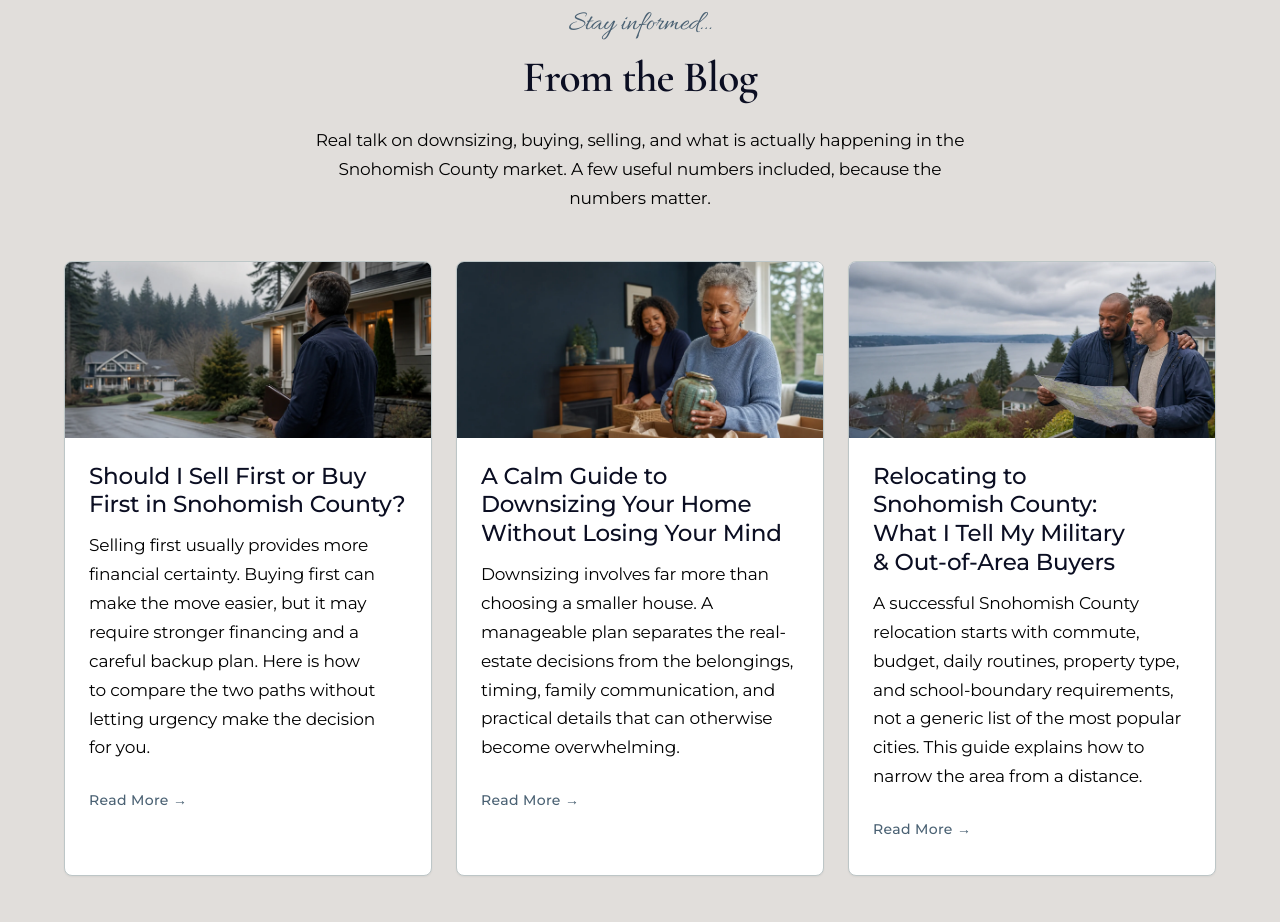
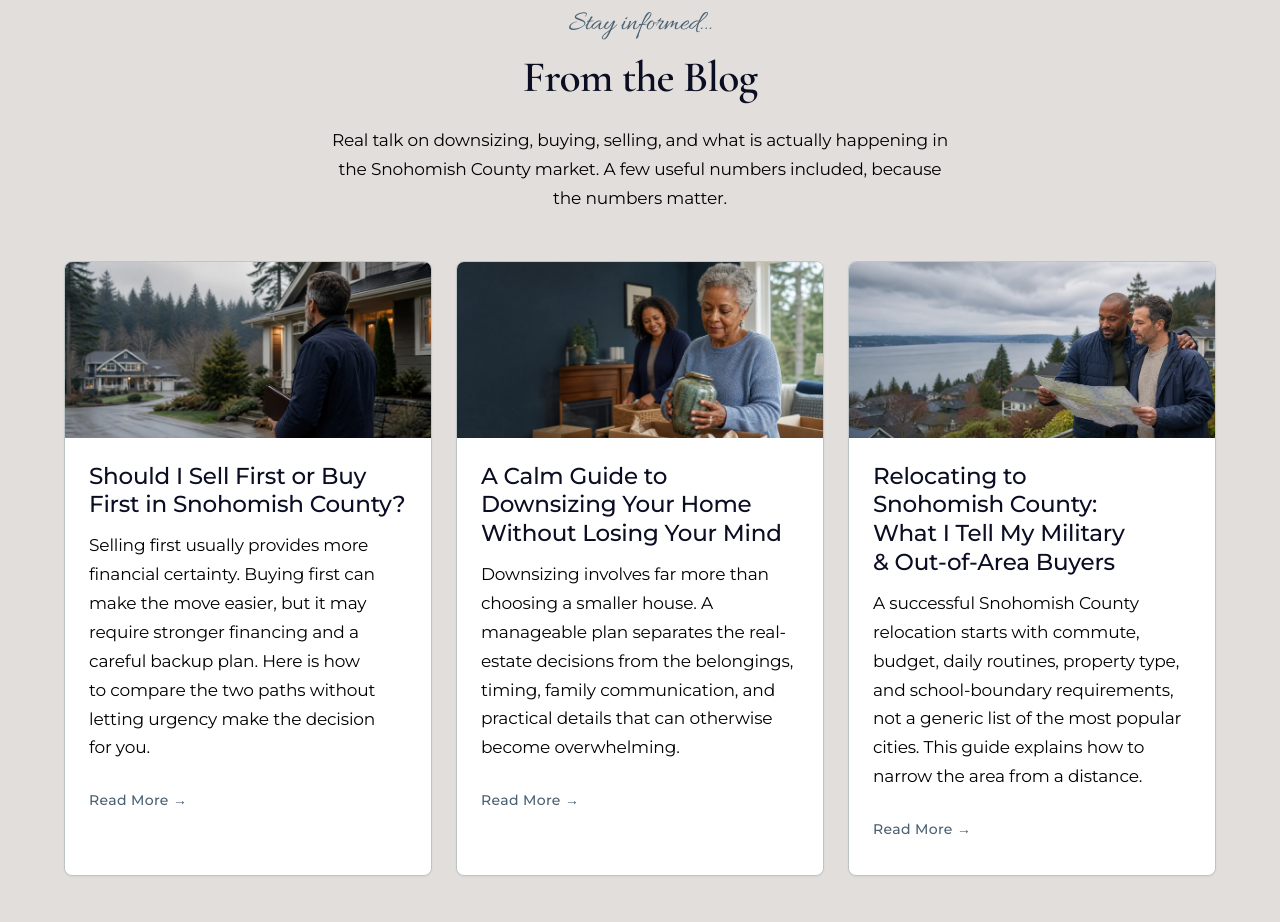
Before and after one commit to debbiewelchhomes/debbie-welch-homes, a React (Vite) app: page / in a window 1280 px wide. Shown: the part 9260-10182 px from the top of the page. Built offline with nearby package versions, Linux system fonts and the light colour scheme; no server answers.

Commit message:
Refine text flow and homepage rhythm

```diff
--- a/src/components/BlogSection.tsx
+++ b/src/components/BlogSection.tsx
@@ -21,8 +21,8 @@ const BlogSection = () => {
           className="text-center mb-12"
         >
           <p className="eyebrow mb-4" aria-hidden="true">Stay informed…</p>
-          <h2 className="font-heading h-section text-primary mb-6">From the Blog</h2>
-          <p className="copy text-foreground max-w-2xl mx-auto">
+          <h2 className="font-heading h-section mb-6 text-primary">From the Blog</h2>
+          <p className="copy mx-auto max-w-[56ch] text-foreground">
             Real talk on downsizing, buying, selling, and what is actually happening in the Snohomish County market. A few useful numbers included, because the numbers matter.
           </p>
         </motion.div>
```
